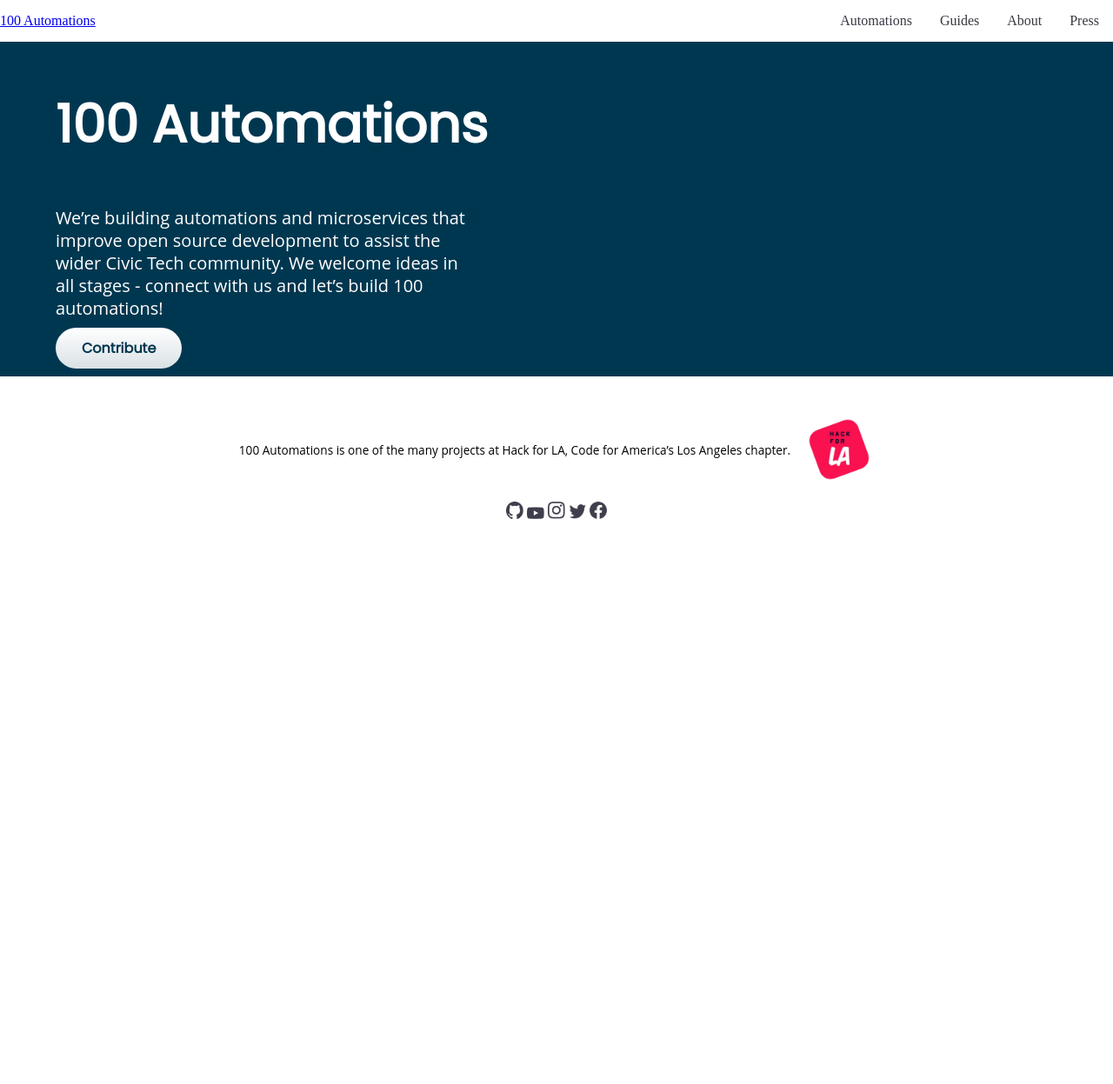
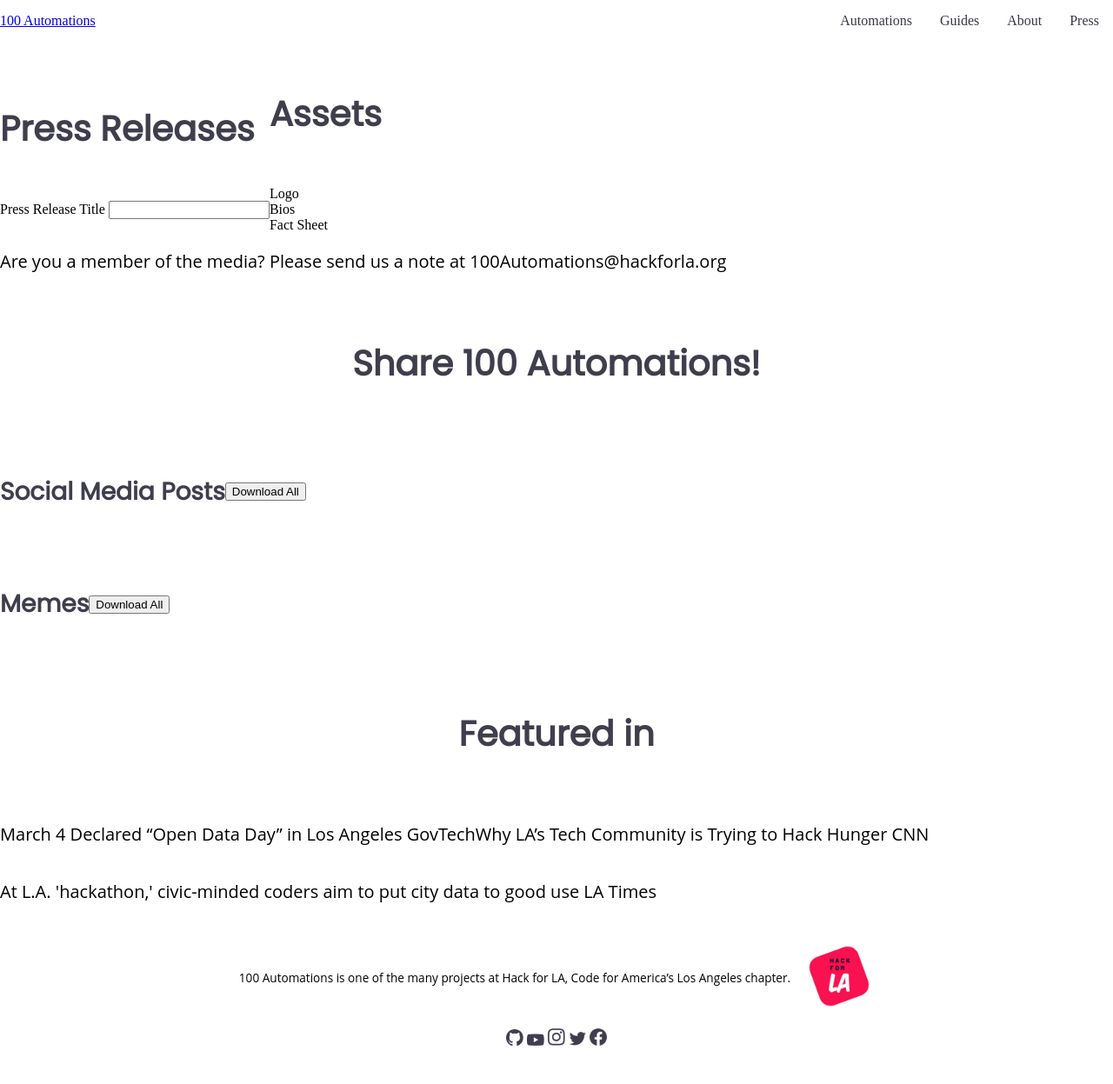
Before and after one commit to 100Automations/Website, a Jekyll site: the page built from press.html, in a window 1280 px wide. Shown: the whole page at 87% size. Built offline with Jekyll 4.4.1, drawn with Linux system fonts in a browser that asks for light colours; before the commit the page ends 900 px from its top, so only the background shows below that.

Commit message:
created the press kit page, stlying needed

```diff
--- /dev/null
+++ b/_includes/featuring.html
@@ -0,0 +1,23 @@
+<div class="featuring">
+    <div class="featuring_title flexbox_column">
+         <h4>
+    Featured in
+    </h4>
+    </div>
+   <div class="featuring_text flexbox_row">
+    <p>
+        March 4 Declared “Open Data Day” in Los Angeles
+        GovTech
+
+    </p>
+    <p>
+        Why LA’s Tech Community is Trying to Hack Hunger
+        CNN
+
+    </p>
+    <p>
+        At L.A. 'hackathon,' civic-minded coders aim to put city data to good use
+        LA Times
+    </p>
+   </div>
+</div>
--- /dev/null
+++ b/_includes/press_action.html
@@ -0,0 +1,30 @@
+<div class="press_action flexbox_row">
+    <div class="press_release">
+        <h4>
+        Press Releases
+        </h4>
+        <label for="prtitle">Press Release Title</label>
+        <input type="text" id="prtitle" name="prtitle">
+    </div>
+    <div class="assets">
+        <h4>
+            Assets
+        </h4>
+        <div>
+            <div>
+                Logo
+            </div>
+            <div>
+                Bios
+            </div>
+            <div>
+                Fact Sheet
+            </div>
+        </div>
+    </div>
+
+</div>
+<p>
+        Are you a member of the media?
+        Please send us a note at 100Automations@hackforla.org
+    </p>
--- /dev/null
+++ b/_includes/share_ato.html
@@ -0,0 +1,21 @@
+<div class="share_ato flexbox_column">
+<h4>
+    Share 100 Automations!
+</h4>
+<div class="social_media_posts flexbox_row">
+<h5>
+    Social Media Posts
+</h5>
+<button>
+    Download All
+</button>
+</div>
+<div class="memes flexbox_row">
+    <h5>
+        Memes
+    </h5>
+    <button>
+        Download All
+    </button>
+</div>
+</div>
--- a/press.html
+++ b/press.html
@@ -2,4 +2,6 @@
 layout: default
 ---
 
-{% include action.html %}
+{% include press_action.html %}
+{% include share_ato.html %}
+{% include featuring.html %}
```
